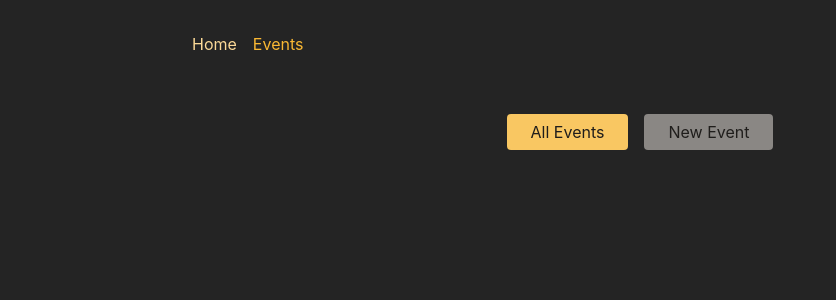
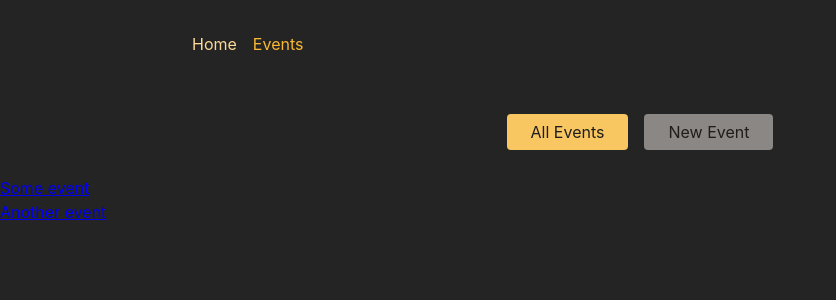
Before and after one commit to LordCracken/events-manager, a JavaScript app in the folder frontend/: page /events in a window 1280 px wide. Shown: the top 300 px of the page, without its empty margins (0-836 px from the left). Built offline with nearby package versions, Linux system fonts and the light colour scheme; the HTML template or start-up script is replaced by a standard one.

Commit message:
move events pages routing inside events page

```diff
--- a/frontend/src/App.js
+++ b/frontend/src/App.js
@@ -1,9 +1,6 @@
 import { Route, Routes } from 'react-router-dom';
 import HomePage from './pages/Home';
 import EventsPage from './pages/Events';
-import EventDetailPage from './pages/EventDetail';
-import NewEventPage from './pages/NewEvent';
-import EditEventPage from './pages/EditEvent';
 import MainNavigation from './components/MainNavigation';
 
 function App() {
@@ -12,12 +9,7 @@ function App() {
       <MainNavigation />
       <Routes>
         <Route index element={<HomePage />} />
-        <Route path="events" element={<EventsPage />}>
-          <Route path=":eventId" element={<EventDetailPage />}>
-            <Route path="edit" element={<EditEventPage />} />
-          </Route>
-          <Route path="new" element={<NewEventPage />} />
-        </Route>
+        <Route path="events/*" element={<EventsPage />}></Route>
       </Routes>
     </>
   );
--- /dev/null
+++ b/frontend/src/pages/AllEvents.js
@@ -0,0 +1,24 @@
+import { Link } from 'react-router-dom';
+
+const DUMMY_EVENTS = [
+  {
+    id: 'e1',
+    title: 'Some event',
+  },
+  {
+    id: 'e2',
+    title: 'Another event',
+  },
+];
+
+const AllEventsPage = () => (
+  <ul>
+    {DUMMY_EVENTS.map(event => (
+      <li key={event.id}>
+        <Link to={event.id}>{event.title}</Link>
+      </li>
+    ))}
+  </ul>
+);
+
+export default AllEventsPage;
--- a/frontend/src/pages/Events.js
+++ b/frontend/src/pages/Events.js
@@ -1,10 +1,20 @@
-import { Outlet } from 'react-router-dom';
+import { Route, Routes } from 'react-router-dom';
 import EventsNavigation from '../components/EventsNavigation';
+import EventDetailPage from './EventDetail';
+import EditEventPage from './EditEvent';
+import NewEventPage from './NewEvent';
+import AllEventsPage from './AllEvents';
 
 const EventsPage = () => (
   <>
     <EventsNavigation />
-    <Outlet />
+    <Routes>
+      <Route index element={<AllEventsPage />} />
+      <Route path=":eventId" element={<EventDetailPage />}>
+        <Route path="edit" element={<EditEventPage />} />
+      </Route>
+      <Route path="new" element={<NewEventPage />} />
+    </Routes>
   </>
 );
 
```
